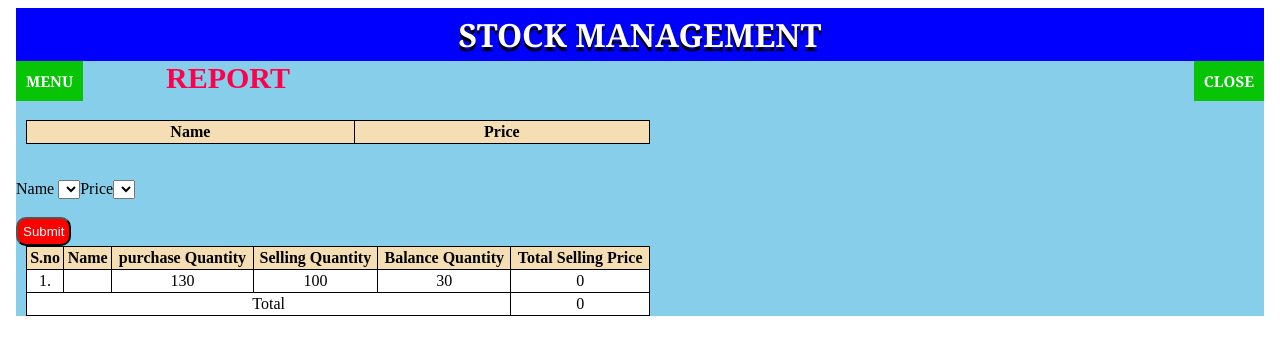
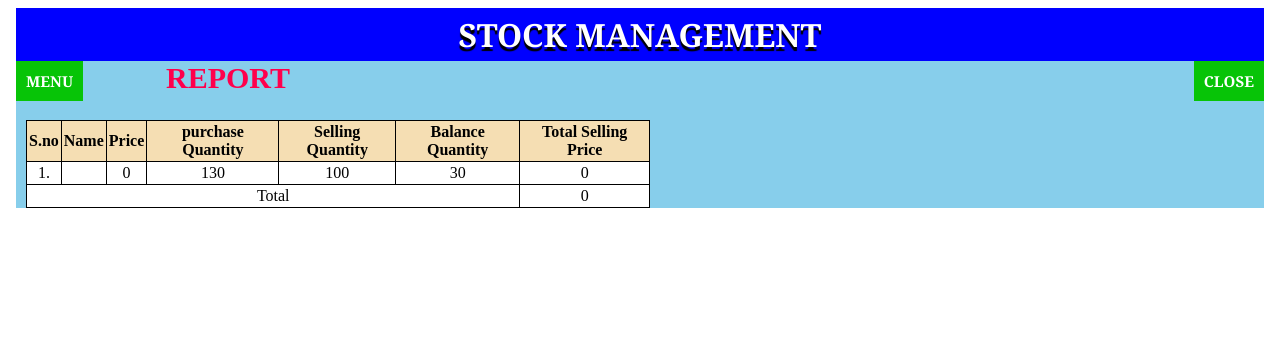
Before and after one commit to Mohammed0812/Stock, an Angular app: page /report in a window 1280 px wide. Shown: the top 354 px of the page. Built offline with nearby package versions, Linux system fonts and the light colour scheme.

Commit message:
Update report.component.html

```diff
--- a/src/app/report/report.component.html
+++ b/src/app/report/report.component.html
@@ -1,46 +1,27 @@
 <a class="dropbtn" routerLink=''>CLOSE</a>
 <h2>Report</h2>
-<table>
-  <tr>
-    <th>Name</th>
-    <th>Price</th>
-  </tr>
-  <tr *ngFor="let x of products; let i = index">
-    <td>{{x.name}}</td>
-    <td>{{x.price}}</td>
-  </tr>
-</table>
-<br><br>
-<label>Name
-  <select [(ngModel)]='rname'>
-    <option *ngFor="let x of products">{{x.name}}</option>
-  </select>
-</label>
-<label>Price</label>
-<select [(ngModel)] ="rprice">
-  <option *ngFor="let x of products">{{x.price}}</option>
-</select>
-<br><br>
-<button (click)='addReport()'>Submit</button>
+
 <table>
   <tr>
     <th>S.no</th>
     <th>Name</th>
+    <th>Price</th>
     <th>purchase Quantity</th>
     <th>Selling Quantity</th>
     <th>Balance Quantity</th>
     <th>Total Selling Price</th>
   </tr>
-  <tr *ngFor='let r of reports,let i = index'>
+  <tr *ngFor='let x of products,let r of reports,let i = index'>
     <td>{{i + 1}}.</td>
     <td>{{r.Name}}</td>
+    <td>{{r.price}}</td>
     <td>{{r.In}}</td>
     <td>{{r.Out}}</td>
     <td>{{r.Balance}}</td>
     <td>{{r.totals}}</td>
   </tr>
   <tr>
-    <td colspan="5">Total</td>
+    <td colspan="6">Total</td>
     <td>{{sum}}</td>
   </tr>
 </table>
```
